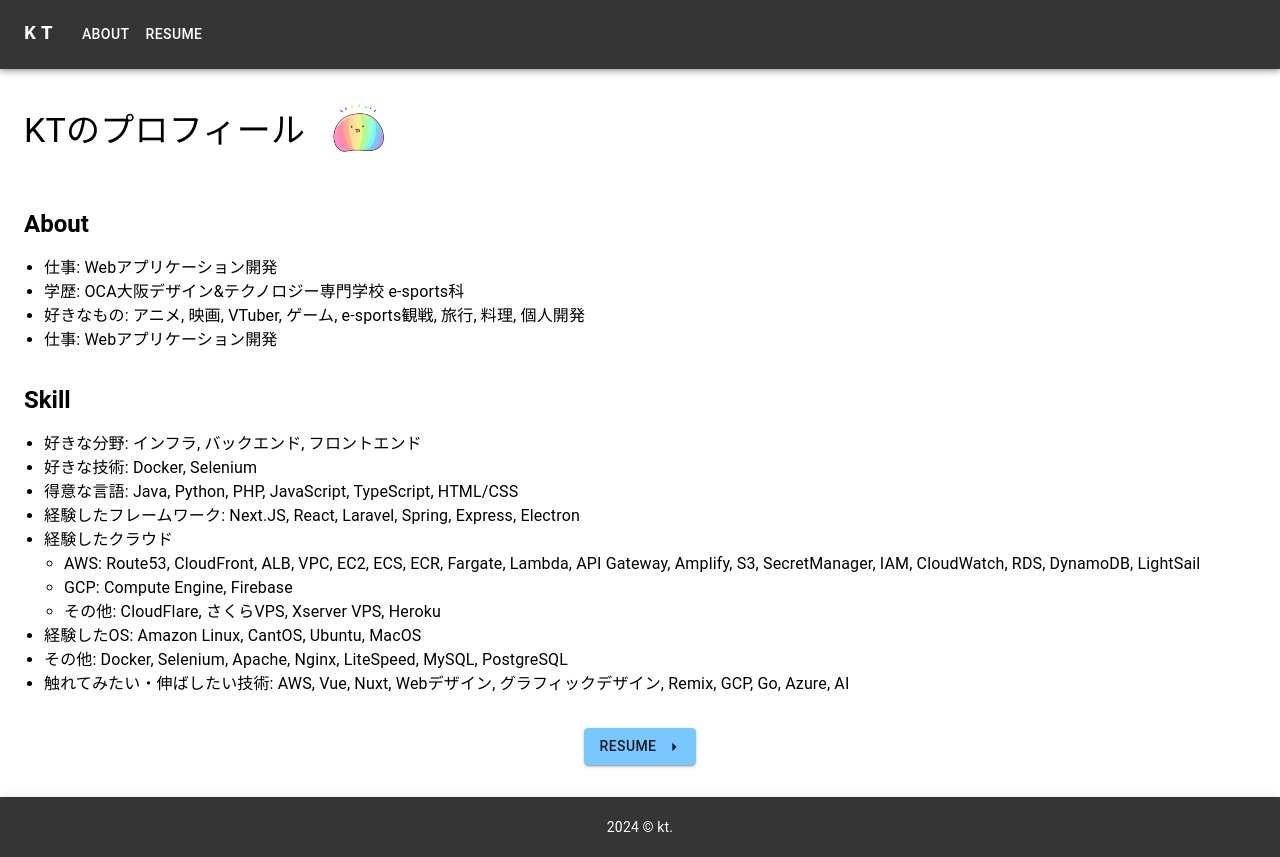
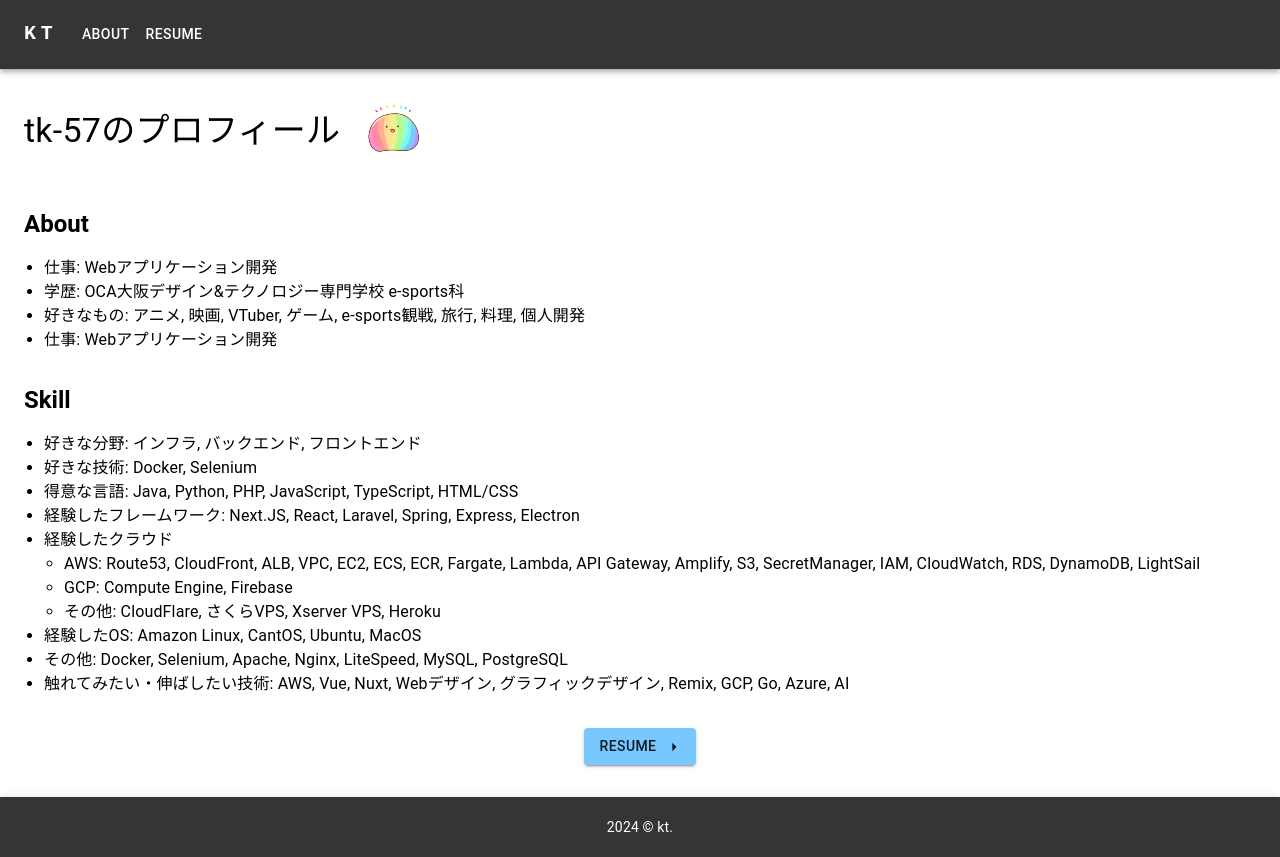
Before and after one commit to tk-57/portfolio, a Next.js app: page / in a window 1280 px wide. Built offline with nearby package versions, Linux system fonts and the light colour scheme.

Commit message:
Update index.tsx

```diff
--- a/src/pages/index.tsx
+++ b/src/pages/index.tsx
@@ -11,7 +11,7 @@ export default function Index() {
     return (
         <>
             <Head>
-                <title>KT - Portfolio</title>
+                <title>tk-57 - Portfolio</title>
             </Head>
             <main>
                 <Grid pt={4} maxWidth="xl">
@@ -29,7 +29,7 @@ export default function Index() {
                                 color="inherit"
                                 gutterBottom
                             >
-                                KTのプロフィール
+                                tk-57のプロフィール
                                 <Image src={`${BASE_PATH}/profile_icon.png`} style={{ verticalAlign: "middle", marginLeft: 20 }} width={64} height={64} alt="profile_icon" />
                             </Typography>
                         </Box>
```
